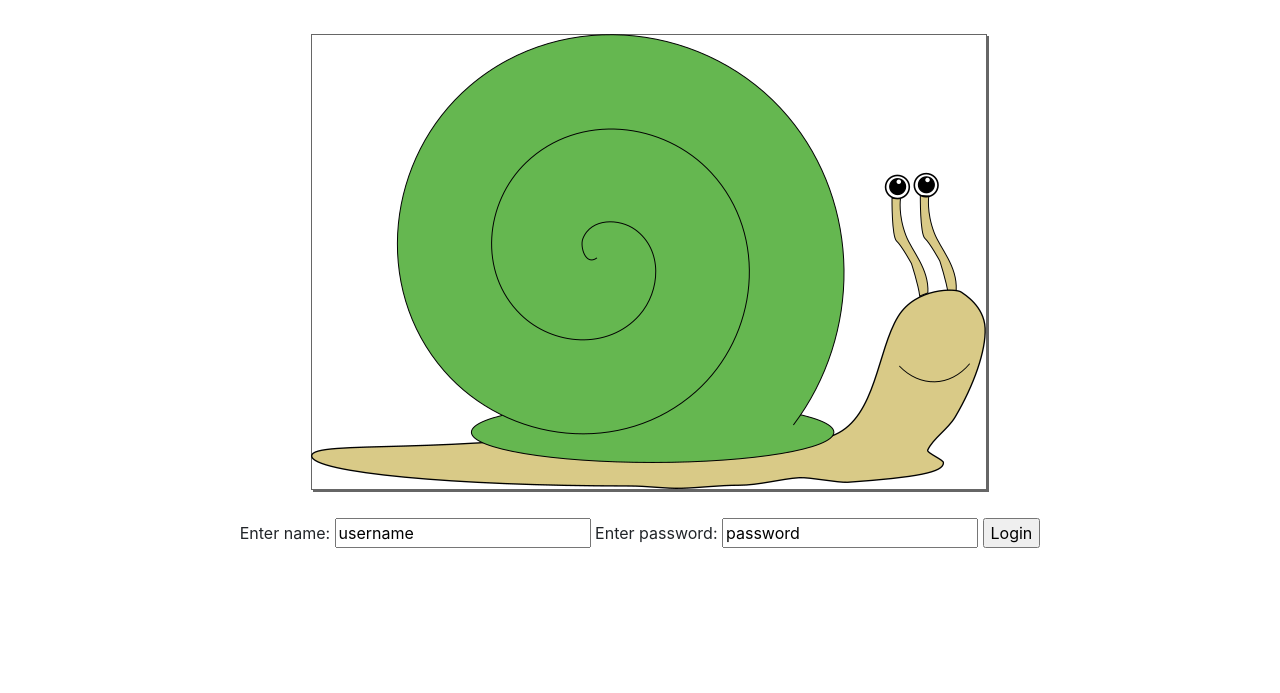
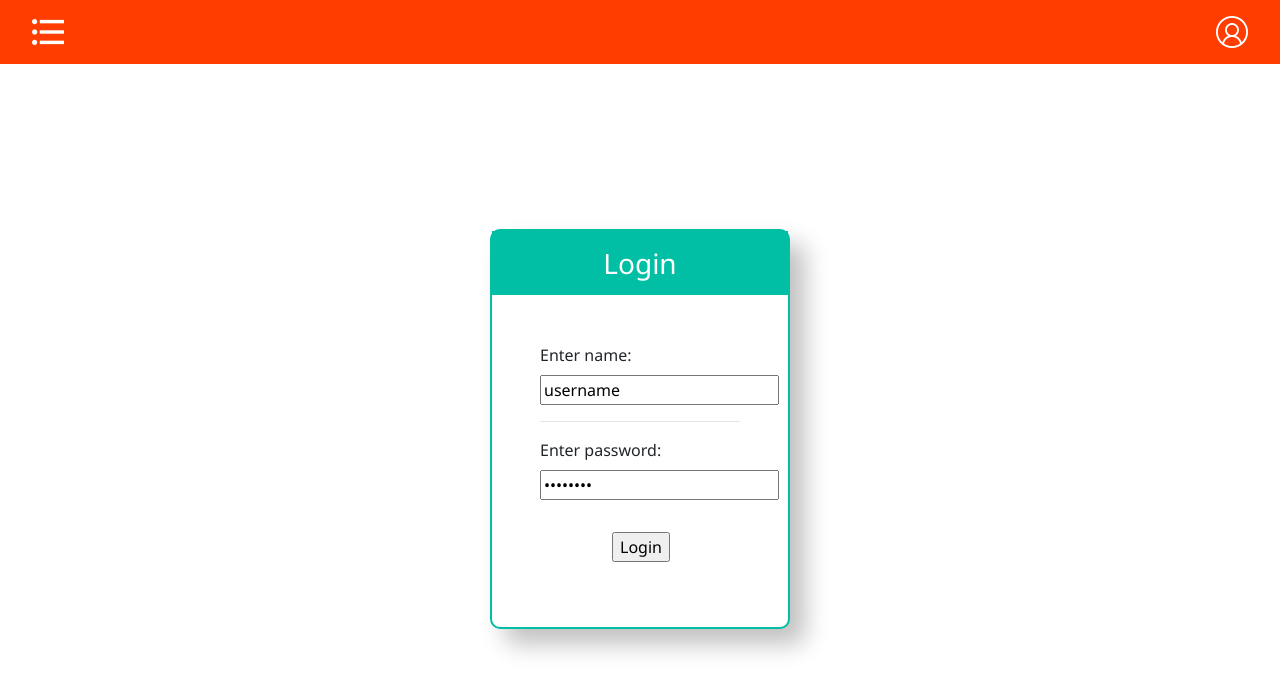
Before and after one commit to scrmtl/server, a Django app: page / in a window 1280 px wide. Shown: the top 693 px of the page. Run offline with Django 3.2, Linux system fonts and the light colour scheme; a user stored in the database is signed in; some libraries are stand-ins or nearby versions.

Commit message:
login view, base nav-bar, delete user

```diff
--- a/scrum-tool/scrumtool/scrumtoolHome/admin.py
+++ b/scrum-tool/scrumtool/scrumtoolHome/admin.py
@@ -1,9 +1,7 @@
 from django.contrib import admin
-from .models import ProductBacklog, SprintBacklog, TaskCard, adminUser, normalUser
+from .models import ProductBacklog, SprintBacklog, TaskCard
 
 
 admin.site.register(ProductBacklog)
 admin.site.register(SprintBacklog)
 admin.site.register(TaskCard)
-admin.site.register(adminUser)
-admin.site.register(normalUser)
--- a/scrum-tool/scrumtool/scrumtoolHome/static/site.css
+++ b/scrum-tool/scrumtool/scrumtoolHome/static/site.css
@@ -1,4 +1,86 @@
-.message {
-    font-weight: 600;
-    color: blue;
+#sortable {
+    list-style-type: none;
+    margin: 0;
+    padding: 0;
+    width: 100%;
 }
+#sortable li {
+    margin: 0 3px 3px 3px;
+    padding: 0.4em;
+    padding-left: 1.5em;
+    font-size: 1.4em;
+    height: auto;
+}
+
+.zoom {
+  transition: transform .2s; /* Animation */
+}
+
+.zoom:hover {
+  transform: scale(1.5); /* (150% zoom - Note: if the zoom is too large, it will go outside of the viewport) */
+}
+.label{
+    float: right;
+  }
+.float_left{
+    float: left;
+  }
+.navbar {
+    background-color: #FF3D00;
+    font-family: 'Trebuchet MS', 'Lucida Sans Unicode', 'Lucida Grande', 'Lucida Sans', Arial, sans-serif;
+    color: white;
+    padding: 16px 0px 16px 0px;
+
+}
+.navbar-item-list {
+  font-variant: small-caps;
+  margin-left: 2em;
+}
+.navbar-item-user {
+  font-variant: small-caps;
+  margin-right: 2em;
+}
+
+.body-content {
+  padding: 5px;
+  font-family:'Segoe UI', Tahoma, Geneva, Verdana, sans-serif;
+}
+.login-content {
+  box-shadow: 15px 15px 25px silver;
+  margin-left: auto;
+  margin-right: auto;
+  margin-top: 10em;
+  left: 50%;
+  top: 50%;
+  width: 300px;
+  height: 400px;
+  justify-content: center;
+  align-items: center;
+  background: white;
+  border-color: #00BFA5;
+  border-width: 2px;
+  border-style: solid;
+  border-width: 2.5px;
+  border-radius: 10px;
+
+}
+.login-header{
+  background-color: #00BFA5;
+  color: white;
+  width: 100%;
+  text-align: center;
+  font-size: 32;
+  height: 64px;
+  padding-top: 16px;
+
+}
+.login-forms{
+  padding-left: 3em;
+  padding-right: 3em;
+  padding-top: 3em;
+}
+.login-button{
+  margin-top: 2em;
+  margin-left: 4.5em;
+
+}
--- a/scrum-tool/scrumtool/scrumtoolHome/templates/scrumtool/base.html
+++ b/scrum-tool/scrumtool/scrumtoolHome/templates/scrumtool/base.html
@@ -6,35 +6,32 @@
     <meta name="viewport" content="width=device-width, initial-scale=1, shrink-to-fit=no">
     <link rel="stylesheet" href="https://stackpath.bootstrapcdn.com/bootstrap/4.4.1/css/bootstrap.min.css" integrity="sha384-Vkoo8x4CGsO3+Hhxv8T/Q5PaXtkKtu6ug5TOeNV6gBiFeWPGFN9MuhOf23Q9Ifjh" crossorigin="anonymous">
     <link rel="stylesheet" href="//code.jquery.com/ui/1.12.1/themes/base/jquery-ui.css">
-    <link rel="stylesheet" href="/resources/demos/style.css">
-    <style type="text/css">
-      div.weiterrunter{
-        margin-top: 20px;
-      }
-      #sortable {
-        list-style-type: none;
-        margin: 0;
-        padding: 0;
-        width: 100%; }
-      #sortable li { margin: 0 3px 3px 3px; padding: 0.4em; padding-left: 1.5em; font-size: 1.4em; height: auto; }
+    <link rel="stylesheet" href="../static/site.css">
 
-      .label{
-        float: right;
-      }
-      .float_left{
-        float: left;
-      }
-
-    </style>
   </head>
   <body>
-    <div class="container weiterrunter">
-      <div class="float_left">
-      <h2>Willkommen!</h2>
+    <div class="navbar">
+      <div class="navbar-item-list zoom">
+        <a href="https://google.de"><img src="../static/list.png" alt="Error"></a>
+      </div>
+      <div class="navbar-item-user zoom">
+        <a href="https://google.de"><img src="../static/user.png" alt="Error"></a>
+      </div>
+
+
+    </div>
+
+    <div class="body-content">
+
       {% block content %}
       {% endblock %}
-      </div>
+
     </div>
+
+
+
+
+
     <script src="https://code.jquery.com/jquery-3.4.1.slim.min.js" integrity="sha384-J6qa4849blE2+poT4WnyKhv5vZF5SrPo0iEjwBvKU7imGFAV0wwj1yYfoRSJoZ+n" crossorigin="anonymous"></script>
     <script src="https://cdn.jsdelivr.net/npm/popper.js@1.16.0/dist/umd/popper.min.js" integrity="sha384-Q6E9RHvbIyZFJoft+2mJbHaEWldlvI9IOYy5n3zV9zzTtmI3UksdQRVvoxMfooAo" crossorigin="anonymous"></script>
     <script src="https://stackpath.bootstrapcdn.com/bootstrap/4.4.1/js/bootstrap.min.js" integrity="sha384-wfSDF2E50Y2D1uUdj0O3uMBJnjuUD4Ih7YwaYd1iqfktj0Uod8GCExl3Og8ifwB6" crossorigin="anonymous"></script>
@@ -47,4 +44,5 @@
        } );
     </script>
   </body>
+
 </html>
--- a/scrum-tool/scrumtool/scrumtoolHome/templates/scrumtool/login.html
+++ b/scrum-tool/scrumtool/scrumtoolHome/templates/scrumtool/login.html
@@ -1,35 +1,29 @@
-<!DOCTYPE html>
-<html lang="de">
-  <head>
-    <title>Scrum-Tool</title>
-    <meta charset="utf-8"/>
-    <meta name="viewport" content="width=device-width, initial-scale=1, shrink-to-fit=no">
-    <link rel="stylesheet" href="https://stackpath.bootstrapcdn.com/bootstrap/4.4.1/css/bootstrap.min.css" integrity="sha384-Vkoo8x4CGsO3+Hhxv8T/Q5PaXtkKtu6ug5TOeNV6gBiFeWPGFN9MuhOf23Q9Ifjh" crossorigin="anonymous">
-    <style type="text/css">
-      div.weiterrunter{
-        margin-top: 20px;
-      }
+{% extends 'scrumtool/base.html' %}
+{% block content %}
 
-    </style>
-  </head>
-  <body>
-  <div class="text-center">
-
-  <img src="../static/snail.png" alt="Ladefehler">
-
-
-  <p>
+<div class="login-content">
+    <div class="login-header">
+      <h3>Login</h3>
+    </div>
+    <div class="login-forms">
     {% if user.is_authenticated %}
 
       <form action="home" method="post">
       {% csrf_token %}
         <label for="team_name">Enter name: </label>
+        <br>
         <input id="team_name" type="text" name="name_field" value="username">
+        <br>
+        <hr>
         <label for="team_password">Enter password: </label>
-      <input id="team_password" type="text" name="password_field" value="password">
+        <br>
+        <input id="team_password" type="password" name="password_field" value="password">
+        <br>
+        <div class="login-button">
         <input type="submit" value="Login">
+        </div>
       </form>
-  </p>
+    </div>
 </div>
 
 {% else %}
@@ -38,8 +32,4 @@ foisch
 
 {% endif %}
 
-    <script src="https://code.jquery.com/jquery-3.4.1.slim.min.js" integrity="sha384-J6qa4849blE2+poT4WnyKhv5vZF5SrPo0iEjwBvKU7imGFAV0wwj1yYfoRSJoZ+n" crossorigin="anonymous"></script>
-    <script src="https://cdn.jsdelivr.net/npm/popper.js@1.16.0/dist/umd/popper.min.js" integrity="sha384-Q6E9RHvbIyZFJoft+2mJbHaEWldlvI9IOYy5n3zV9zzTtmI3UksdQRVvoxMfooAo" crossorigin="anonymous"></script>
-    <script src="https://stackpath.bootstrapcdn.com/bootstrap/4.4.1/js/bootstrap.min.js" integrity="sha384-wfSDF2E50Y2D1uUdj0O3uMBJnjuUD4Ih7YwaYd1iqfktj0Uod8GCExl3Og8ifwB6" crossorigin="anonymous"></script>
-  </body>
-</html>
+{% endblock %}
--- a/scrum-tool/scrumtool/scrumtoolHome/views.py
+++ b/scrum-tool/scrumtool/scrumtoolHome/views.py
@@ -1,14 +1,12 @@
 from django.shortcuts import render
 from django.http import HttpResponse
-from .models import ProductBacklog, SprintBacklog, TaskCard, adminUser, normalUser
+from .models import ProductBacklog, SprintBacklog, TaskCard
 
 def index(request):
     #return HttpResponse("Hello World")
     context = {'backlog': ProductBacklog.objects.all(),
                 'sb': SprintBacklog.objects.all(),
                 'tasks': TaskCard.objects.all(),
-                'adminUser': adminUser.objects.all(),
-                'normalUser': normalUser.objects.all()
                 }
 
     return render(request=request, template_name='scrumtool/index.html',
@@ -16,8 +14,5 @@ def index(request):
 
 
 def login(request):
-    context= {'adminUser': adminUser.objects.all(),
-                'normalUser': normalUser.objects.all()
-                }
 
     return render(request=request, template_name='scrumtool/login.html')
```
Also changed, not shown: scrum-tool/scrumtool/scrumtoolHome/models.py (+0 -13 lines), scrum-tool/scrumtool/db.sqlite3, scrum-tool/scrumtool/scrumtoolHome/migrations/0006_auto_20200303_0930.py (added), scrum-tool/scrumtool/scrumtoolHome/migrations/0007_adminuser_normaluser.py (added), scrum-tool/scrumtool/scrumtoolHome/migrations/0008_auto_20200303_1254.py (added), scrum-tool/scrumtool/scrumtoolHome/static/list.png (added), scrum-tool/scrumtool/scrumtoolHome/static/user.png (added). Lines whose indentation alone changed are shown as unchanged.
